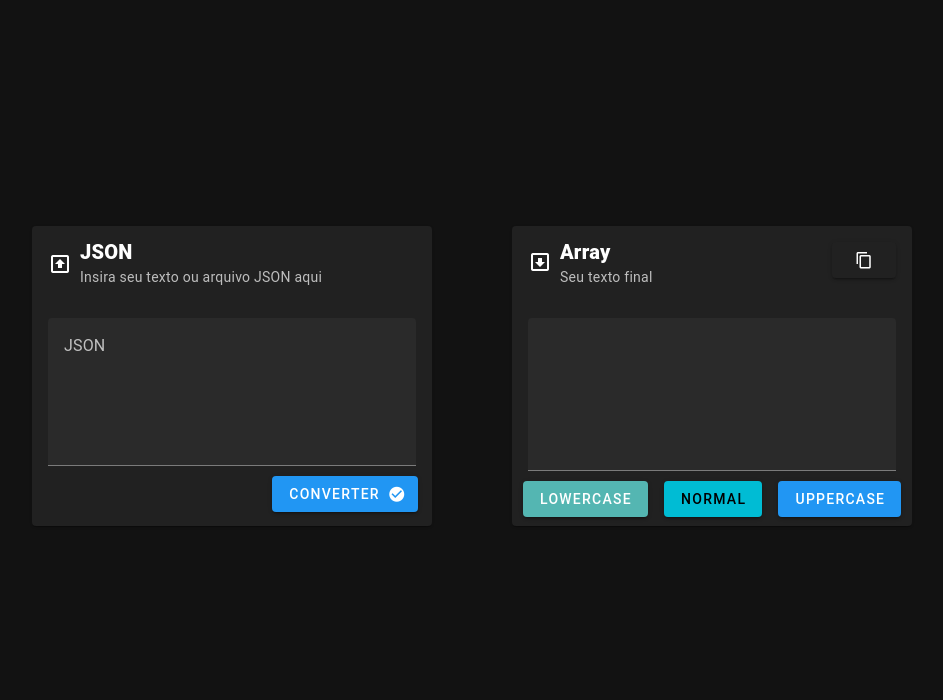
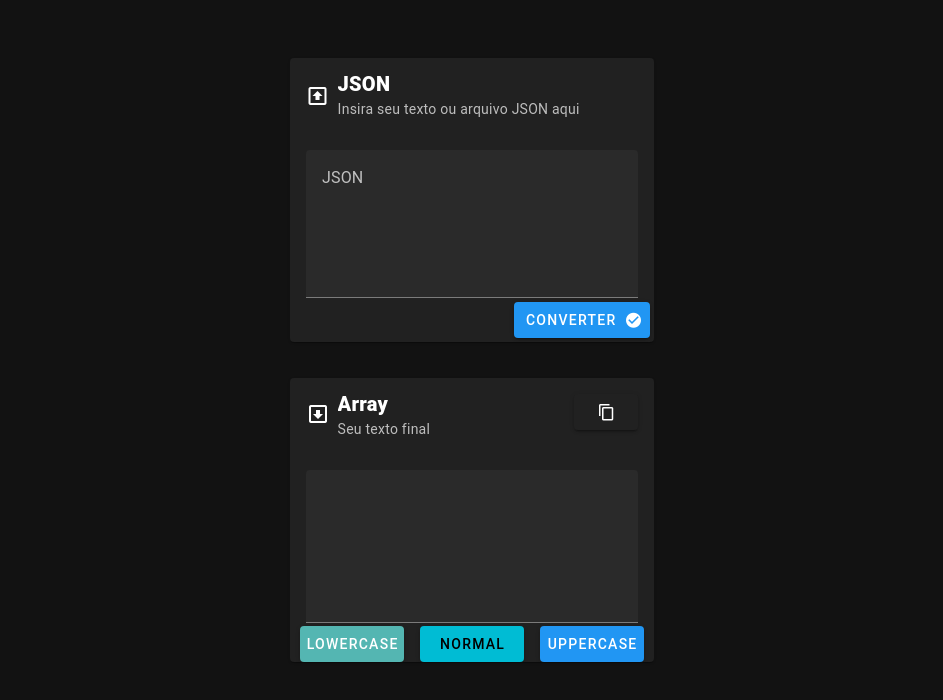
Before and after one commit to ian-a-russo/conversor-de-json-para-array, a Vue app: page / in a window 1280 px wide. Shown: the top 700 px of the page, without its empty margins (168-1111 px from the left). Built offline with nearby package versions, Linux system fonts and the light colour scheme.

Commit message:
feat: recursividade aplicada

```diff
--- a/src/components/Cards/CardCaixaDeEntrada.vue
+++ b/src/components/Cards/CardCaixaDeEntrada.vue
@@ -4,11 +4,8 @@ import CaixaDeEntradaJson from "../DataManagement/CaixaDeEntradaJson.vue";
 
 <template>
   <v-card
-    class="mx-auto"
     prepend-icon="mdi-arrow-up-bold-box-outline"
     subtitle="Insira seu texto ou arquivo JSON aqui"
-    width="400"
-    height="300"
   >
     <CaixaDeEntradaJson />
     <template v-slot:title>
@@ -20,11 +17,17 @@ import CaixaDeEntradaJson from "../DataManagement/CaixaDeEntradaJson.vue";
 <style scoped>
 .v-card {
   position: relative;
+  width: 25rem;
+  height: 18.8rem;
 }
 
-.v-file-input {
-  position: absolute;
-  width: 80%;
-  margin: -2.9rem 0 0 1rem;
+@media (max-width: 1450px) {
+  .v-card {
+    width: 22.8rem;
+    height: 17.8rem;
+    margin-left: 0rem;
+    margin-top: -25rem;
+    position: absolute;
+  }
 }
 </style>
--- a/src/components/Cards/CardCaixaDeSaida.vue
+++ b/src/components/Cards/CardCaixaDeSaida.vue
@@ -15,7 +15,7 @@ async function copy() {
 </script>
 
 <template>
-  <v-card class="mx-auto" width="400" height="300" subtitle="Seu texto final">
+  <v-card subtitle="Seu texto final">
     <template v-slot:prepend>
       <v-icon class="rotated-icon">mdi-arrow-up-bold-box-outline</v-icon>
       <v-btn class="copy" @click="copy">
@@ -30,6 +30,13 @@ async function copy() {
 </template>
 
 <style scoped>
+.v-card {
+  width: 25rem;
+  height: 18.8rem;
+  margin-left: 19rem;
+  position: relative;
+}
+
 .rotated-icon {
   display: inline-block;
   transform: rotate(180deg);
@@ -39,4 +46,14 @@ async function copy() {
   right: 1rem;
   top: 1rem;
 }
+
+@media (max-width: 1450px) {
+  .v-card {
+    width: 22.8rem;
+    height: 17.8rem;
+    margin-left: 0rem;
+    margin-top: 15rem;
+    position: absolute;
+  }
+}
 </style>
--- a/src/components/DataManagement/CaixaDeEntradaJson.vue
+++ b/src/components/DataManagement/CaixaDeEntradaJson.vue
@@ -42,4 +42,12 @@ function pesquisar(content: string) {
   margin-top: -0.8rem;
   left: 14rem;
 }
+
+@media (max-width: 1450px) {
+  .v-btn {
+    width: 8.5rem;
+    margin-top: -1.5rem;
+    left: 13rem;
+  }
+}
 </style>
--- a/src/components/DataManagement/CaixaDeSaidaArray.vue
+++ b/src/components/DataManagement/CaixaDeSaidaArray.vue
@@ -46,4 +46,12 @@ function normalJson() {
 .v-textarea {
   height: 11rem;
 }
+
+@media (max-width: 1450px) {
+  .v-btn {
+    width: 6.5rem;
+    height: 1.8rem;
+    margin-top: -0.4rem;
+  }
+}
 </style>
--- a/src/components/Index.vue
+++ b/src/components/Index.vue
@@ -16,6 +16,17 @@ import CardCaixaDeSaida from "./Cards/CardCaixaDeSaida.vue";
 .v-main {
   display: flex;
   align-items: center;
+  justify-content: center;
   margin: 0 10rem 3rem 10rem;
 }
+
+@media (max-width: 1450px) {
+  .v-main {
+    width: 100%;
+    display: flex;
+    align-items: center;
+    justify-content: center;
+    margin: 0 0 0 0;
+  }
+}
 </style>
--- a/src/components/Notifications/AlertsJSON.vue
+++ b/src/components/Notifications/AlertsJSON.vue
@@ -48,4 +48,11 @@ const warning = computed(() => store.getWarningAlert);
   width: 24rem;
   z-index: 1000;
 }
+
+@media (max-width: 1450px) {
+  .v-alert {
+    width: 15rem;
+    z-index: 1000;
+  }
+}
 </style>
```
